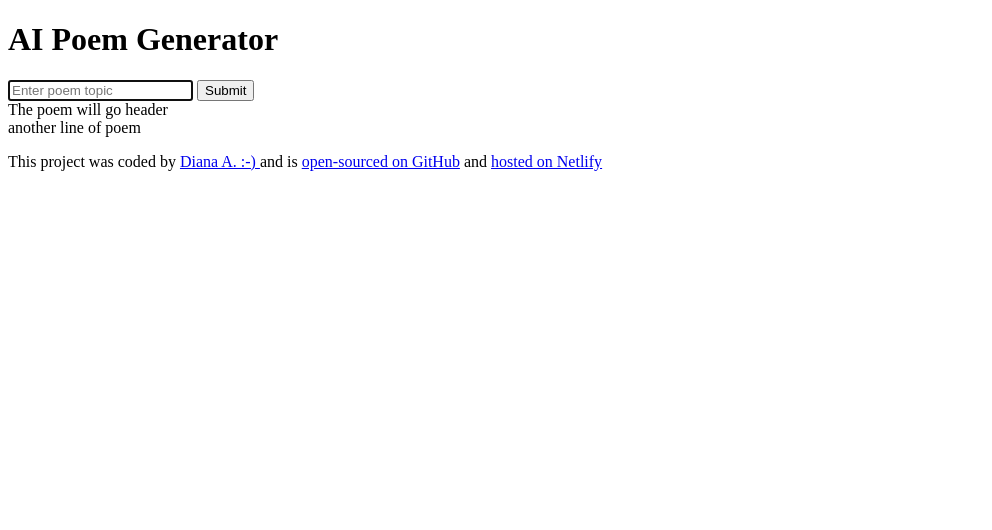
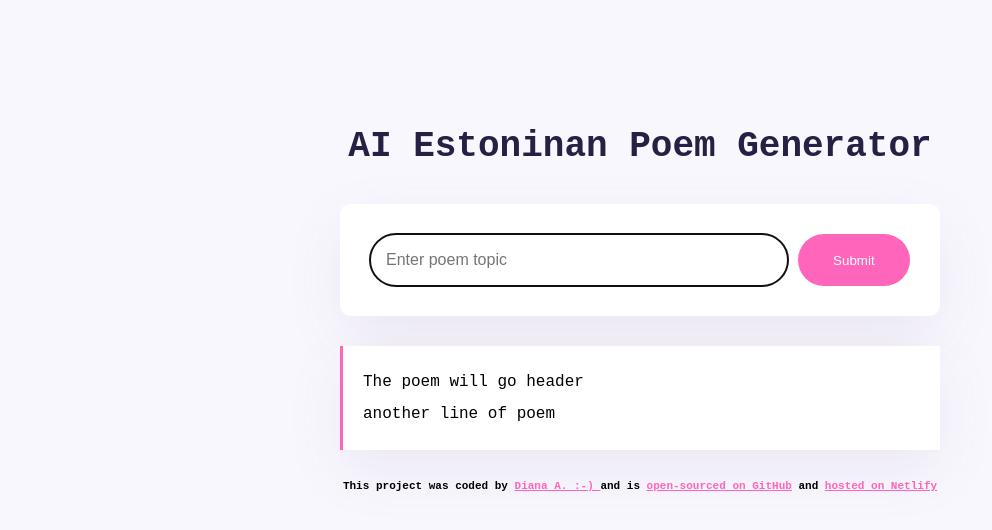
Before and after one commit to soyundiana/poem-generator, a plain HTML site: page index.html in a window 1280 px wide. Shown: the whole page, without its empty margins (0-992 px from the left). Drawn offline with Linux system fonts and the light colour scheme.

Commit message:
added basic styling

```diff
--- a/index.html
+++ b/index.html
@@ -3,12 +3,13 @@
   <head>
     <meta charset="UTF-8" />
     <meta name="viewport" content="width=device-width, initial-scale=1.0" />
-    <title>Poem Generator</title>
+    <title>Estonian Poem Generator</title>
     <link rel="stylesheet" href="src/styles.css" />
   </head>
   <body>
+    <div class="container">
       <header>
-      <h1>AI Poem Generator</h1>
+        <h1>AI Estoninan Poem Generator</h1>
       </header>
       <main>
         <form>
@@ -18,10 +19,11 @@
             autofocus
             required
             automplete="off"
+            class="poem-search"
           />
-        <input type="submit" />
+          <input type="submit" class="button" />
         </form>
-      <div>
+        <div class="poem">
           The poem will go header
           <br />
           another line of poem
@@ -34,13 +36,17 @@
             >Diana A. :-)
           </a>
           and is
-        <a href="https://github.com/soyundiana/poem-generator" target="_blank">
+          <a
+            href="https://github.com/soyundiana/poem-generator"
+            target="_blank"
+          >
             open-sourced on GitHub</a
           >
           and
           <a href="#" target="_blank">hosted on Netlify</a>
         </p>
       </footer>
+    </div>
   </body>
   <script src="src/index.js"></script>
 </html>
--- a/src/styles.css
+++ b/src/styles.css
@@ -0,0 +1,67 @@
+body {
+  background-color: #f9f7fe;
+  font-family: "Courier New", Courier, monospace;
+}
+a {
+  color: rgb(255, 101, 186);
+}
+.container {
+  margin: 120px auto;
+  max-width: 600px;
+}
+header {
+  margin-bottom: 30px;
+}
+
+h1 {
+  text-align: center;
+  font-weight: 800;
+  font-size: 36px;
+  line-height: 1.5;
+  color: #272044;
+}
+
+form {
+  padding: 30px;
+  background-color: white;
+  box-shadow: 0px 20px 60px rgb(65, 50, 100, 0.08);
+  border-radius: 10px;
+  display: flex;
+  margin-bottom: 30px;
+}
+
+.poem-search {
+  padding: 16px;
+  border: 10px rgb(210, 209, 209);
+  width: 80%;
+  font-size: 16px;
+  border-radius: 50px;
+  line-height: 20px;
+  color: #272044;
+}
+
+.button {
+  margin-left: 10px;
+  background-color: rgb(255, 101, 186);
+  color: white;
+  border-radius: 50px;
+  border: none;
+  width: 120px;
+  padding: 14px 24px;
+}
+
+.poem {
+  font-size: 16px;
+  background-color: white;
+  padding: 20px;
+  line-height: 2;
+  border-left: 3px solid rgb(255, 101, 186);
+  box-shadow: 0px 20px 60px rgb(65, 50, 100, 0.08);
+}
+
+footer {
+  text-align: center;
+  font-size: 11px;
+  margin-top: 30px;
+  font-weight: 600;
+}
```
Lines whose indentation alone changed are shown as unchanged.
